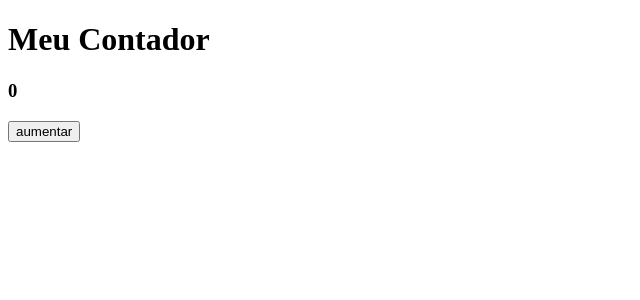
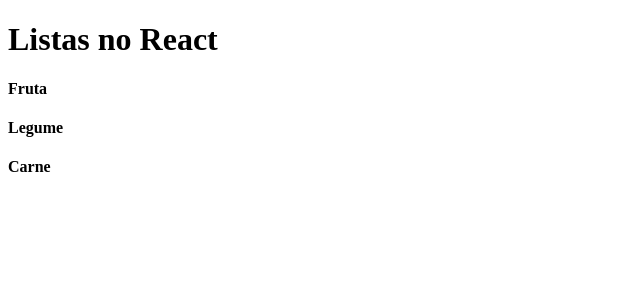
Before and after one commit to suanebc/primeiro-projeto-react-vite, a React (Vite) app: page / in a window 1280 px wide. Shown: the top 300 px of the page, without its empty margins (0-640 px from the left). Built offline with nearby package versions, Linux system fonts and the light colour scheme.

Commit message:
listas e chave

```diff
--- a/src/App.tsx
+++ b/src/App.tsx
@@ -1,11 +1,15 @@
-import MeuContador from "./components/MeuContador"
+// import MeuContador from "./components/MeuContador"
+import MinhaLista from "./components/MinhaLista"
 
 
 function App() {
 
   return (
     <div>
-    <MeuContador />
+
+        <h1>Listas no React</h1>
+        <MinhaLista />
+
     </div>
   )
 }
--- a/src/components/MeuContador.tsx
+++ b/src/components/MeuContador.tsx
@@ -5,15 +5,28 @@
   const [contador, setContador] = useState(0)
   function aumentar(){
     setContador(contador + 1)
+
+
+  }
+  function diminuir(){
+    setContador(contador - 1)
   }
 
+  if(contador > 5){
+    return (
+      <div>
+      <h1>Contador maior que 5</h1>
+      <button onClick={aumentar}>aumentar</button>
+      <button onClick={diminuir}>diminuir</button>
+    </div>
+    )
+  }
   return (
 
     <div>
-      <h1>Meu Contador</h1>
-      <h3>{contador}</h3>
+      <h1>Meu Contador : {contador}</h1>
       <button onClick={aumentar}>aumentar</button>
-
+      <button onClick={diminuir}>diminuir</button>
     </div>
   )
 }
--- /dev/null
+++ b/src/components/MinhaLista.tsx
@@ -0,0 +1,18 @@
+const minhaLista = [
+  {id: '1', value: 'Fruta'},
+  {id: '2', value: 'Legume'},
+  {id: '3', value: 'Carne'},
+
+]
+
+export default function MinhaLista(){
+  return minhaLista.map((item) => {
+
+    return (
+      <div key={item.id}>
+        <h4>{item.value}</h4>
+      </div>
+    )
+  })
+
+}
```
Also changed, not shown: 1 other file (tests, documents, lock files or other folders).
